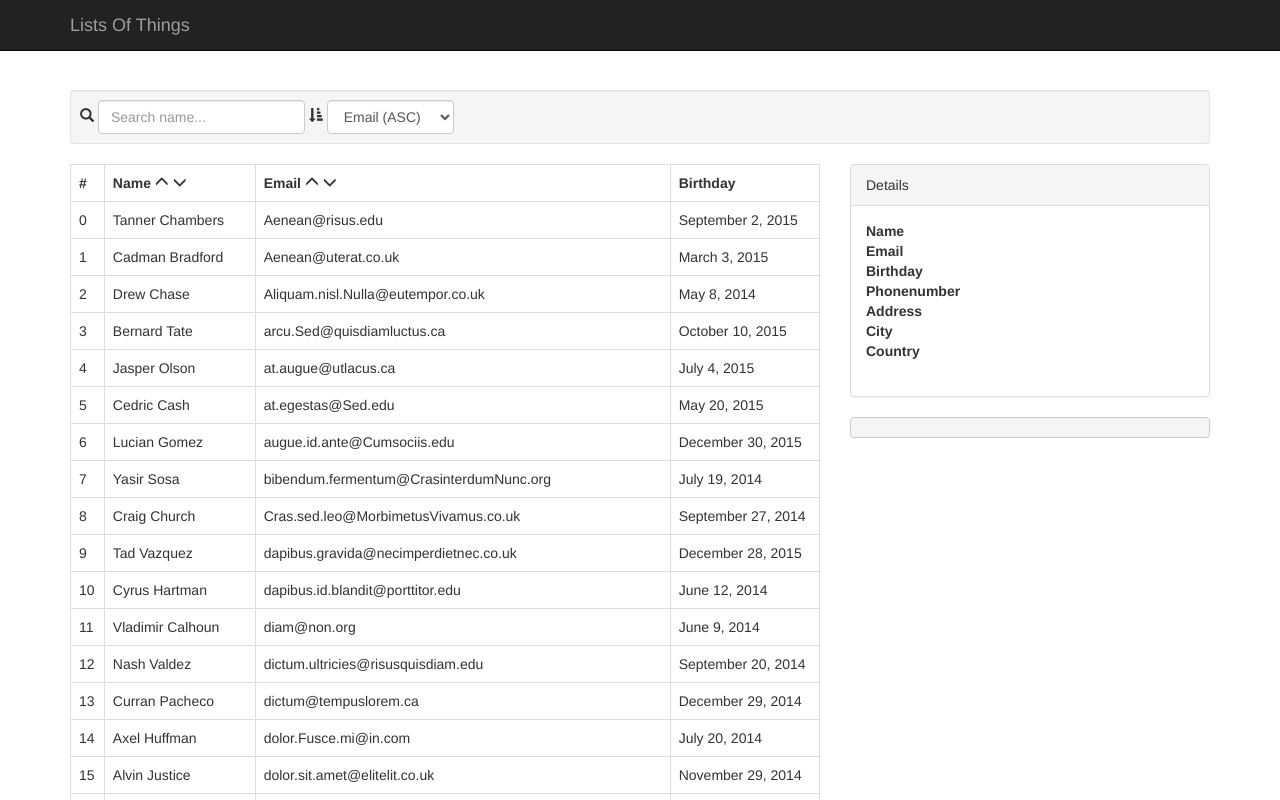
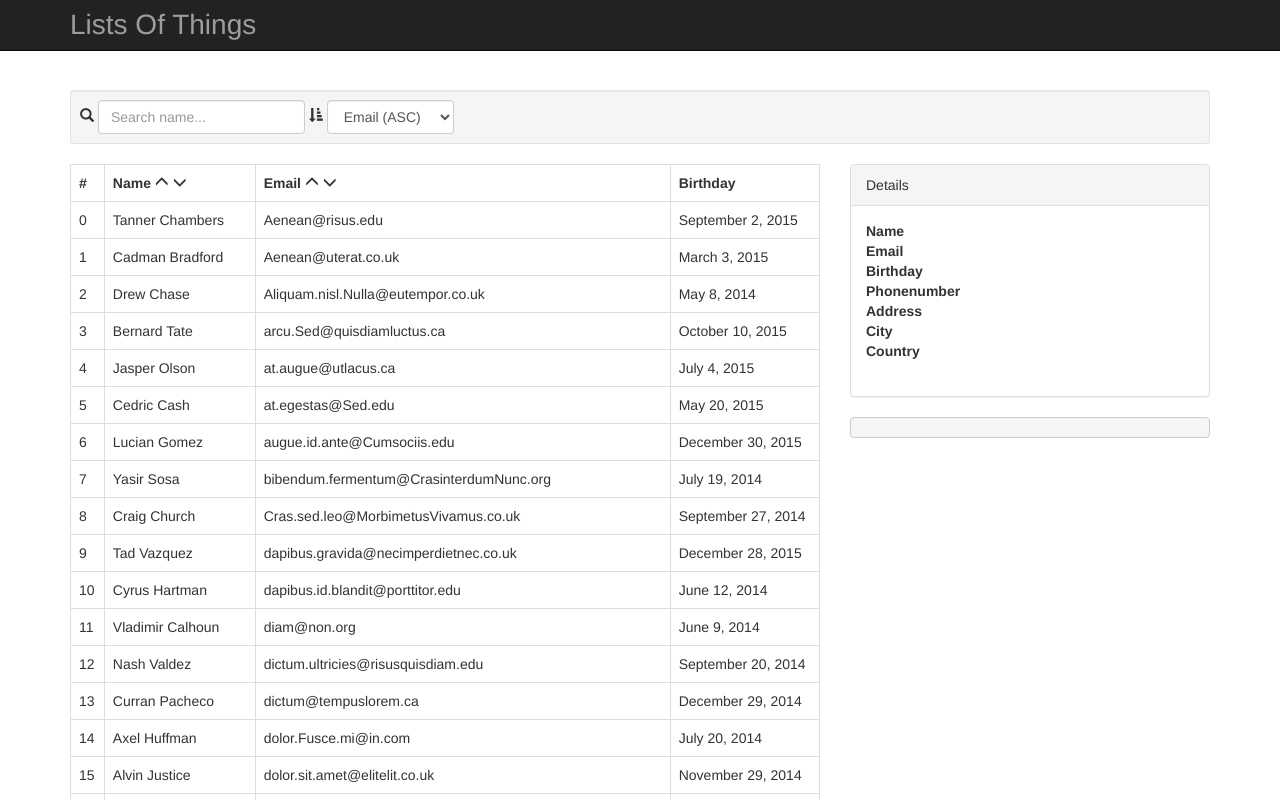
Before and after one commit to shotbyabel/List_App_SearchNsort, a plain HTML site: page index.html in a window 1280 px wide. Shown: the top 800 px of the page. Drawn offline with Linux system fonts and the light colour scheme.

Commit message:
checked code

```diff
--- a/index.html
+++ b/index.html
@@ -11,7 +11,7 @@
 	<div class="container" >
 		<div class="navbar-header" >
 			<a class="navbar-brand"
-			   href="/" >Lists Of Things
+			   href="#" >Lists Of Things
 			</a >
 		</div >
 	</div >
--- a/main.css
+++ b/main.css
@@ -4,3 +4,8 @@ body {
 .main-content {
   padding: 40px 15px;
 }
+
+.navbar-brand {
+
+  font-size: 2.0em;
+}
```
